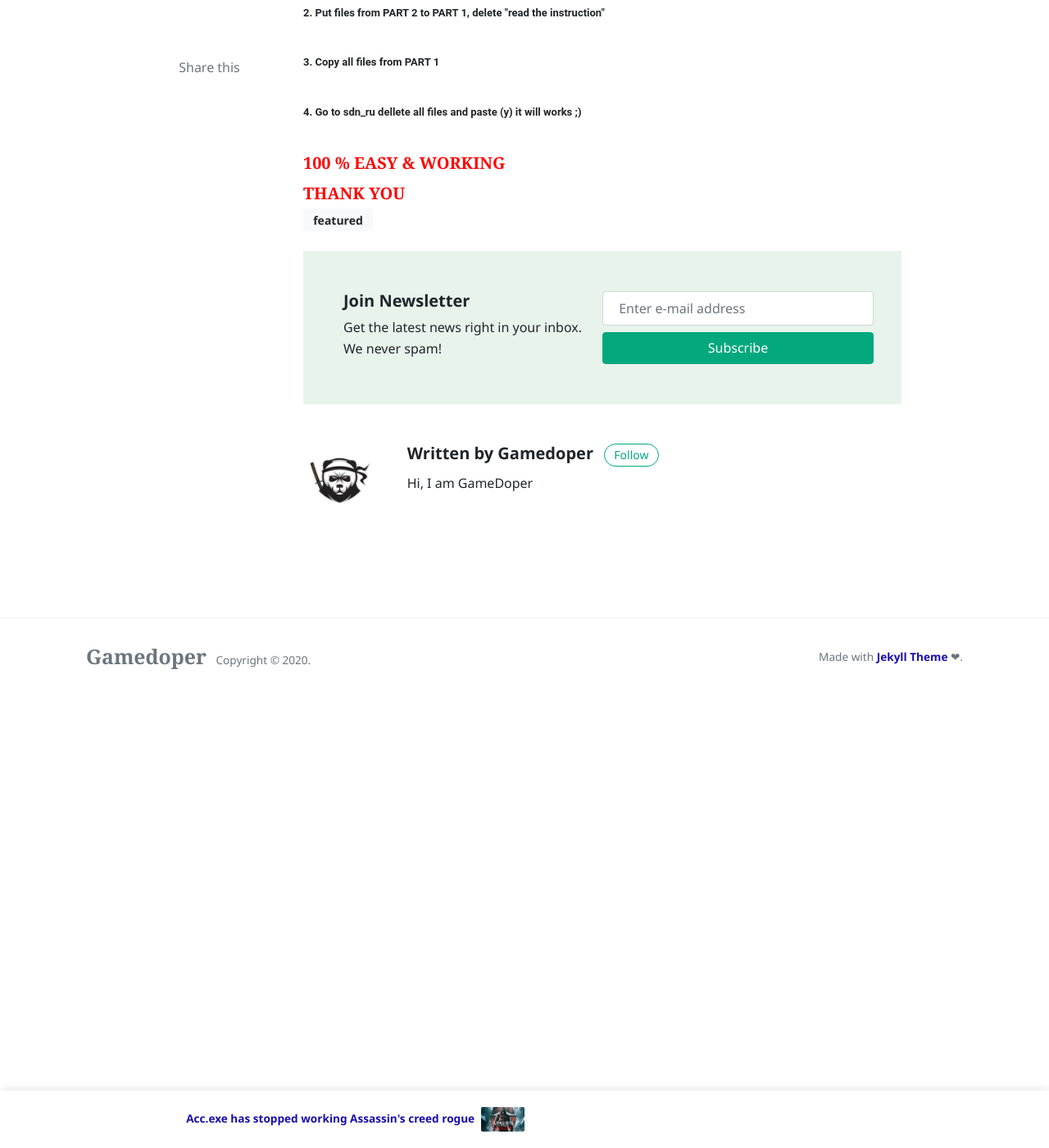
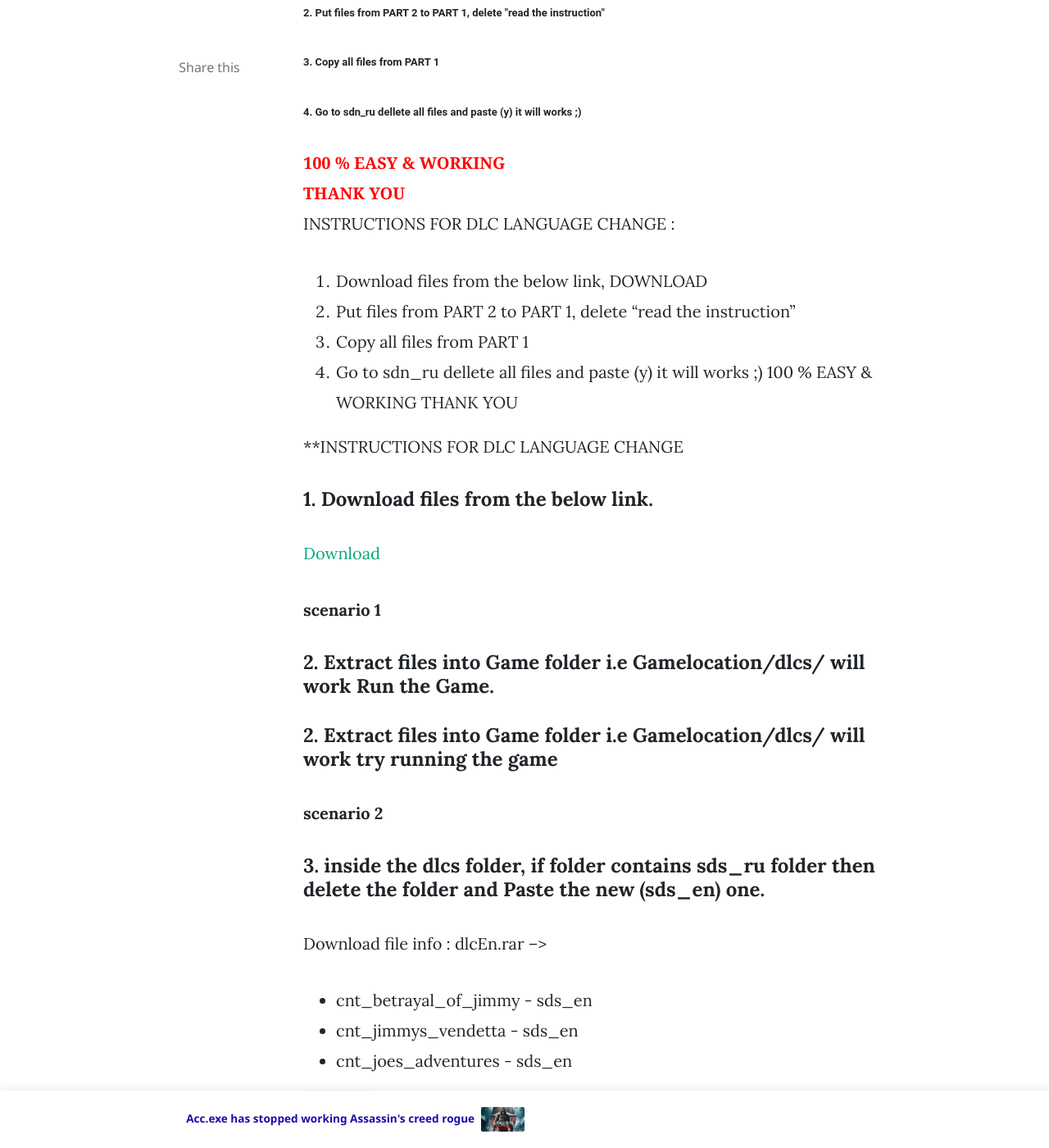
Before and after one commit to Gamedoper/Gamedoperarchives.github.io, a Jekyll site: the page built from _posts/2010-05-19-mafia2-russia2english.md, in a window 1280 px wide and 1400 px high, scrolled down 1619 px. Shown: the whole window at 82% size. Built offline with Jekyll 4.4.1, drawn with Linux system fonts in a browser that asks for light colours; nearby versions of some CDN libraries; comment, search, counter and statistics services are not loaded; some of the changed text lies outside the part shown.

Commit message:
Update 2010-05-19-mafia2-russia2english.md

```diff
--- a/_posts/2010-05-19-mafia2-russia2english.md
+++ b/_posts/2010-05-19-mafia2-russia2english.md
@@ -94,3 +94,31 @@ INSTRUCTIONS :</b></div>
 <div class="separator" style="clear: both; text-align: left;">
 
 </div>
+
+INSTRUCTIONS FOR DLC LANGUAGE CHANGE :
+1. Download files from the below link,
+DOWNLOAD
+2. Put files from PART 2 to PART 1, delete "read the instruction"
+3. Copy all files from PART 1
+4. Go to sdn_ru dellete all files and paste (y) it will works ;)﻿
+100 % EASY & WORKING  THANK YOU
+
+**INSTRUCTIONS FOR DLC LANGUAGE CHANGE
+
+#### 1. Download files from the below link.
+
+[Download](http://www.mediafire.com/file/ae0of9zks1v488u/dlcEn.rar/file)
+
+**scenario 1**
+#### 2. Extract files into Game folder i.e Gamelocation/dlcs/ will work Run the Game.
+
+#### 2. Extract files into Game folder i.e Gamelocation/dlcs/ will work try running the game
+**scenario 2**
+
+#### 3.  inside the dlcs folder, if folder contains sds_ru folder then delete the folder and Paste the new (sds_en) one.
+
+Download file info :
+dlcEn.rar -->
+ - cnt_betrayal_of_jimmy - sds_en
+ - cnt_jimmys_vendetta - sds_en
+ - cnt_joes_adventures - sds_en
```
